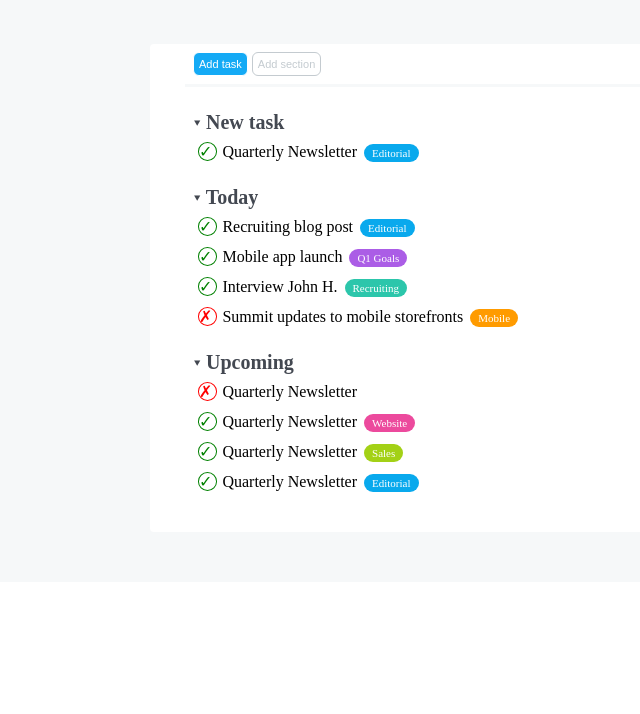
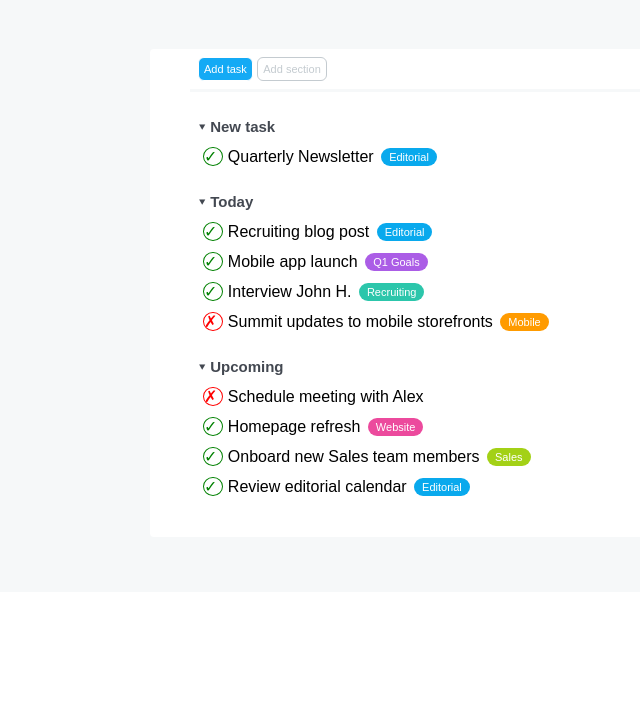
Before and after one commit to FedericaSidoti/html-css-toboolist, a plain HTML site: page index.html in a window 1280 px wide. Shown: the part 86-800 px from the top of the page, without its empty margins (0-640 px from the left). Drawn offline with Linux system fonts and the light colour scheme.

Commit message:
FIX- fontfamily, spacing, fontweight

```diff
--- a/css/style.css
+++ b/css/style.css
@@ -12,6 +12,9 @@ img{
     max-width: 100%;
 }
 
+body {
+    font-family:Arial, Helvetica, sans-serif
+}
 main {
     background-color: #f6f8f9;
     padding: 15px;
@@ -25,7 +28,7 @@ ul, ol {
 
 .container{
     background-color: white;
-    margin: 35px auto;
+    margin: 40px auto;
     max-width: 980px;
     border-radius: 4px;
 }
@@ -37,7 +40,7 @@ ul, ol {
 }
 
 .title {
-    font-weight: 900;
+    font-weight: 700;
     font-size: 35px;
     vertical-align: middle;
 }
@@ -50,7 +53,7 @@ ul, ol {
 /*Sezione: buttons*/
 
 #bar{
-    margin-left: 35px;
+    margin-left: 40px;
     padding: 8px;
     border-bottom: 3px solid #f6f8f9;
 }
@@ -76,13 +79,13 @@ ul, ol {
 
 /*Liste*/
 #lists {
-    margin-left: 35px;
+    margin-left: 40px;
     padding: 20px 8px;
 }
 
 .list-title {
     font-weight: 900;
-    font-size: 20px;
+    font-size: 15px;
     color: #434851;
 }
 
--- a/index.html
+++ b/index.html
@@ -31,10 +31,10 @@
                 </ul>
                 <ul>
                     <li class="list-title"> <span class="arrow"> &#11206;</span> Upcoming</li>
-                    <li class="item"> <span class="cross"> &cross; </span>Quarterly Newsletter <span class="label">Editorial</span></li>
-                    <li class="item"> <span class="check"> &check; </span>Quarterly Newsletter <span class="label pink">Website</span></li>
-                    <li class="item"> <span class="check"> &check; </span>Quarterly Newsletter <span class="label acid">Sales</span></li>
-                    <li class="item"><span class="check"> &check; </span>Quarterly Newsletter <span class="label blue">Editorial</span></li>
+                    <li class="item"> <span class="cross"> &cross; </span> Schedule meeting with Alex <span class="label">Editorial</span></li>
+                    <li class="item"> <span class="check"> &check; </span> Homepage refresh <span class="label pink">Website</span></li>
+                    <li class="item"> <span class="check"> &check; </span> Onboard new Sales team members <span class="label acid">Sales</span></li>
+                    <li class="item"><span class="check"> &check; </span> Review editorial calendar <span class="label blue">Editorial</span></li>
                 </ul>
             </section>
         </div>
```
